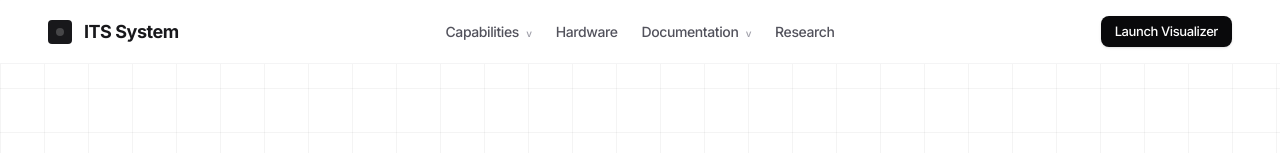
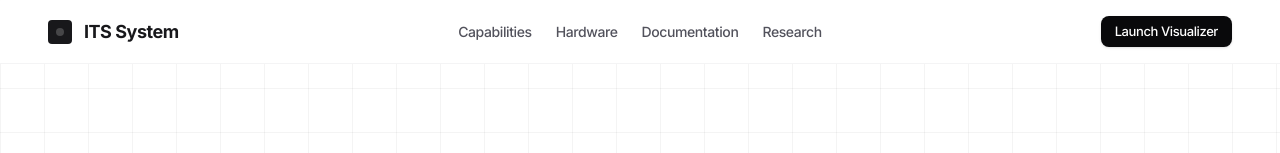
Before and after one commit to nerdylua/intelligent-transport-system, a Next.js app in the folder frontend/: page / in a window 1280 px wide. Shown: the top 153 px of the page. Built offline with nearby package versions, Linux system fonts and the light colour scheme.

Commit message:
fix: remove unnecessary symbols

```diff
--- a/frontend/app/page.tsx
+++ b/frontend/app/page.tsx
@@ -34,7 +34,7 @@ export default function Home() {
             href="#"
             className="text-[14px] font-medium text-zinc-600 transition-colors hover:text-zinc-900"
           >
-            Capabilities <span className="ml-1 text-[10px] text-zinc-400">v</span>
+            Capabilities
           </Link>
           <Link
             href="#"
@@ -46,7 +46,7 @@ export default function Home() {
             href="#"
             className="text-[14px] font-medium text-zinc-600 transition-colors hover:text-zinc-900"
           >
-            Documentation <span className="ml-1 text-[10px] text-zinc-400">v</span>
+            Documentation
           </Link>
           <Link
             href="#"
```
